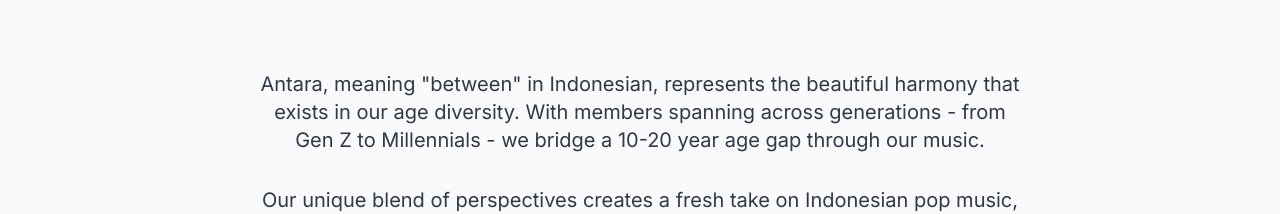
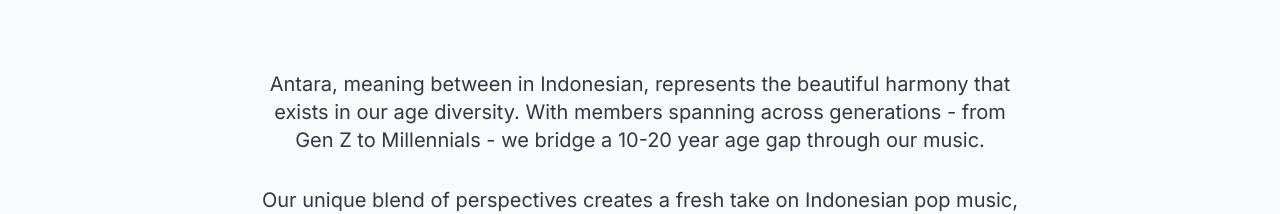
Before and after one commit to fear-rush/antara-band, a Next.js app: page / in a window 1280 px wide. Shown: the part 826-1040 px from the top of the page. Built offline with nearby package versions, Linux system fonts and the light colour scheme.

Commit message:
fix double quote eslint

```diff
--- a/src/app/page.tsx
+++ b/src/app/page.tsx
@@ -89,7 +89,7 @@ export default function Home() {
         <div className="container mx-auto px-4">
           <div className="max-w-3xl mx-auto text-center">
             <p className="text-lg md:text-xl mb-8 text-foreground/80 leading-relaxed">
-              Antara, meaning "between" in Indonesian, represents the beautiful harmony that exists in our age diversity.
+              Antara, meaning between in Indonesian, represents the beautiful harmony that exists in our age diversity.
               With members spanning across generations - from Gen Z to Millennials - we bridge a 10-20 year age gap through our music.
             </p>
             <p className="text-lg md:text-xl text-foreground/80 leading-relaxed">
```
